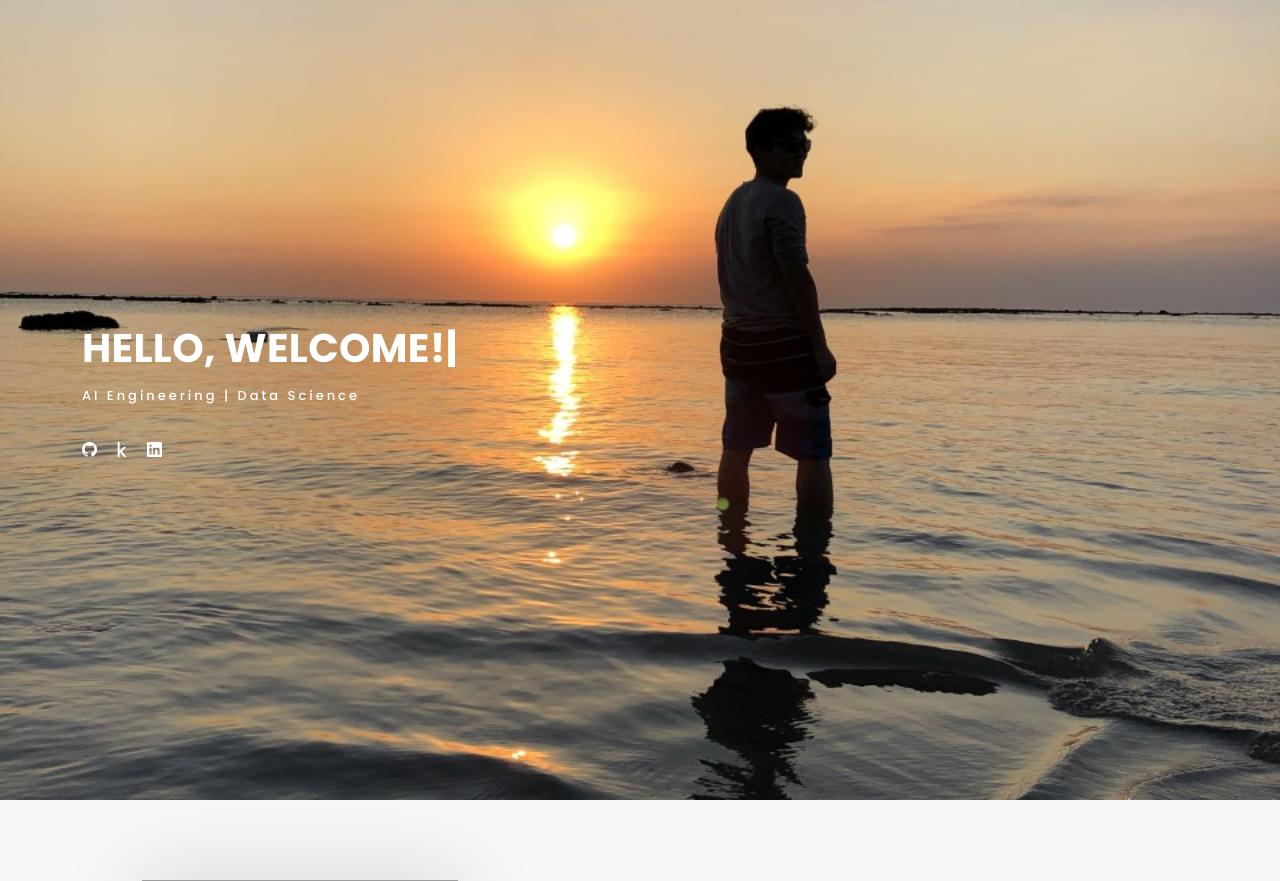
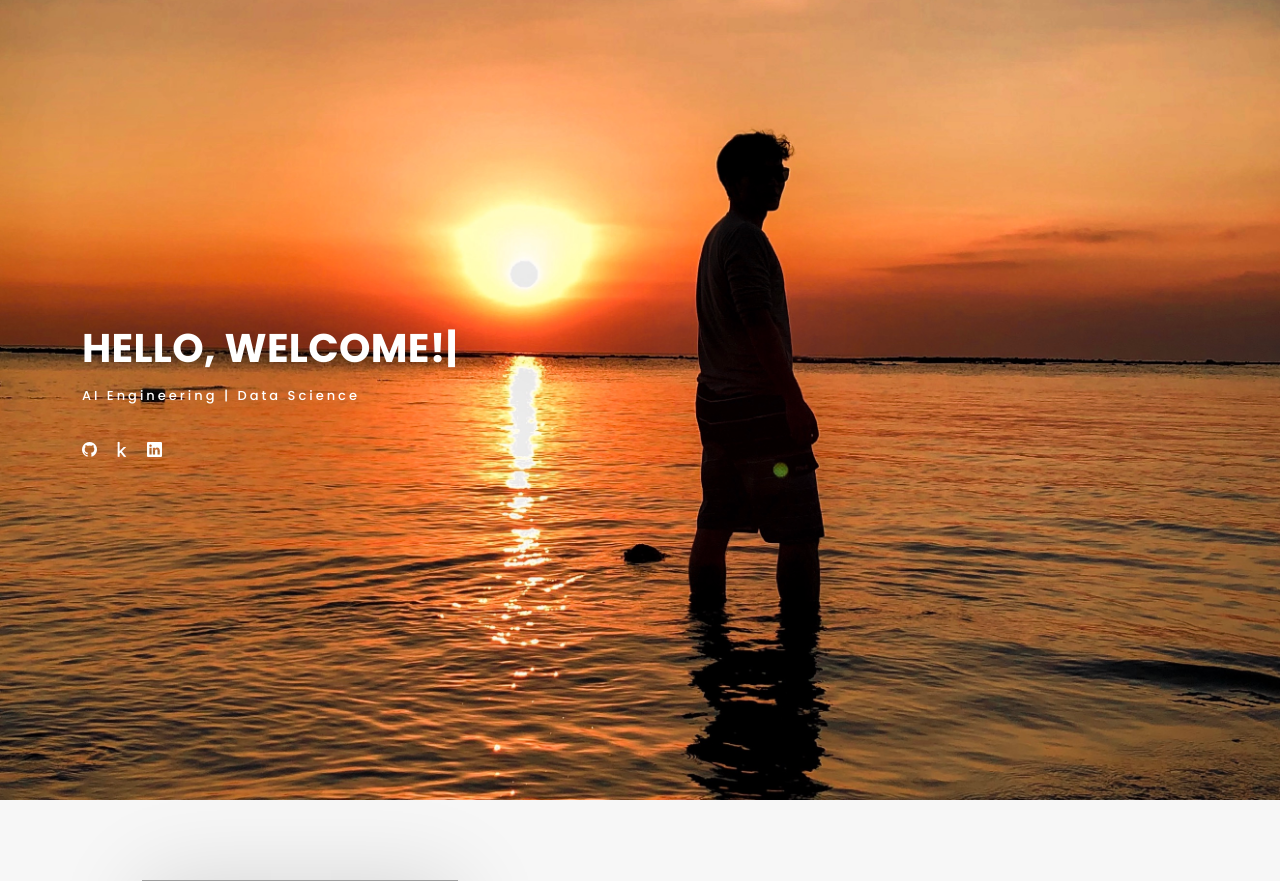
Before and after one commit to johnnys7n/PortfolioWebsite, a Flask app: page / in a window 1280 px wide. Shown: the top 881 px of the page. Run offline with Flask 3, Linux system fonts and the light colour scheme; some libraries are stand-ins or nearby versions; some web fonts are replaced; grey boxes are pictures that could not be loaded.

Commit message:
update bck

```diff
--- a/static/css/style.css
+++ b/static/css/style.css
@@ -458,7 +458,7 @@ p {
 # Hero
 --------------------------------------------------------------*/
 #hero {
-  background: url("../img/home-bg.jpeg") repeat scroll center center/cover;
+  background: url("../img/home-bg_2.jpeg") repeat scroll center center/cover;
   height: 100vh;
   width: 100%;
 }
```
